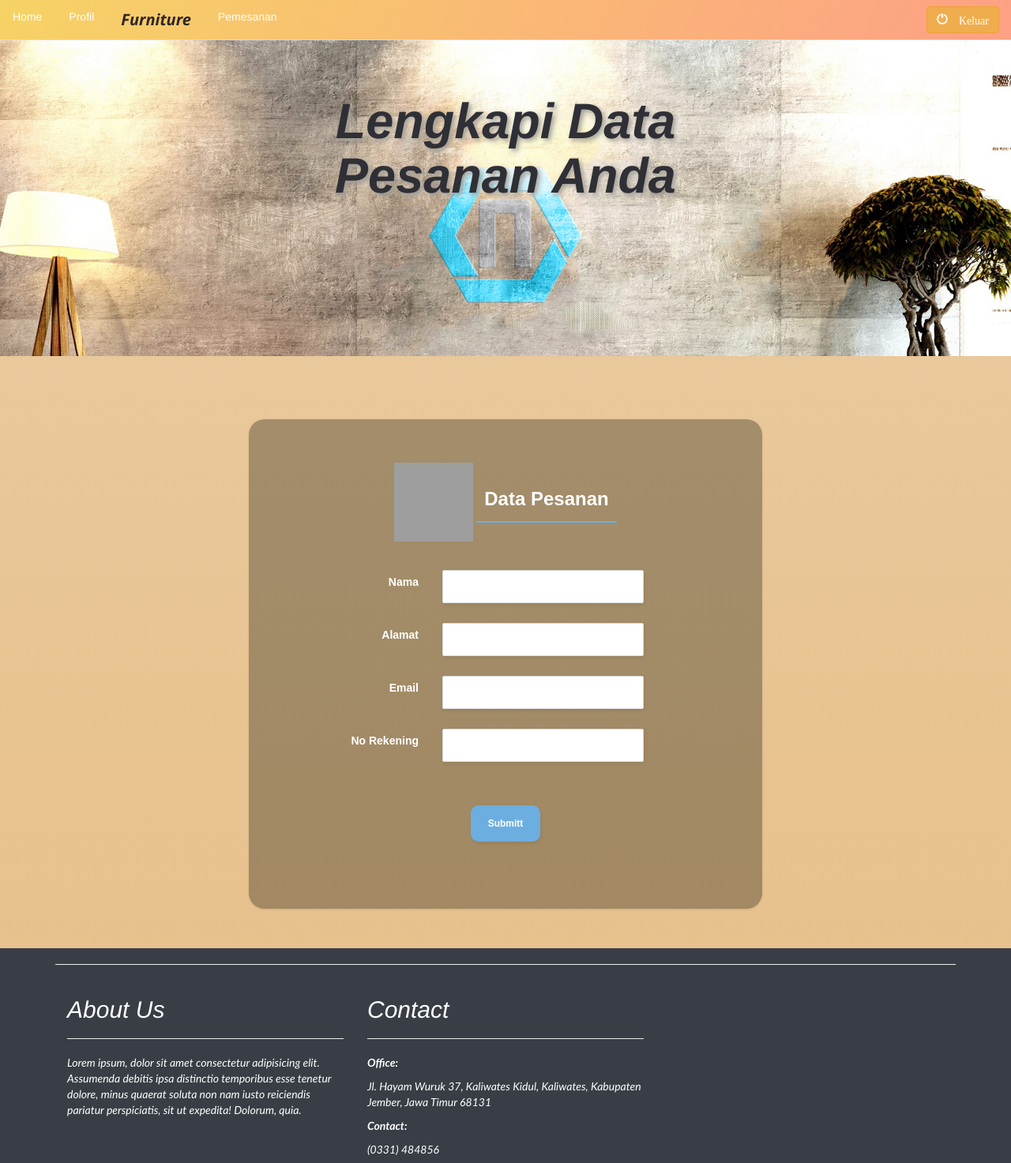
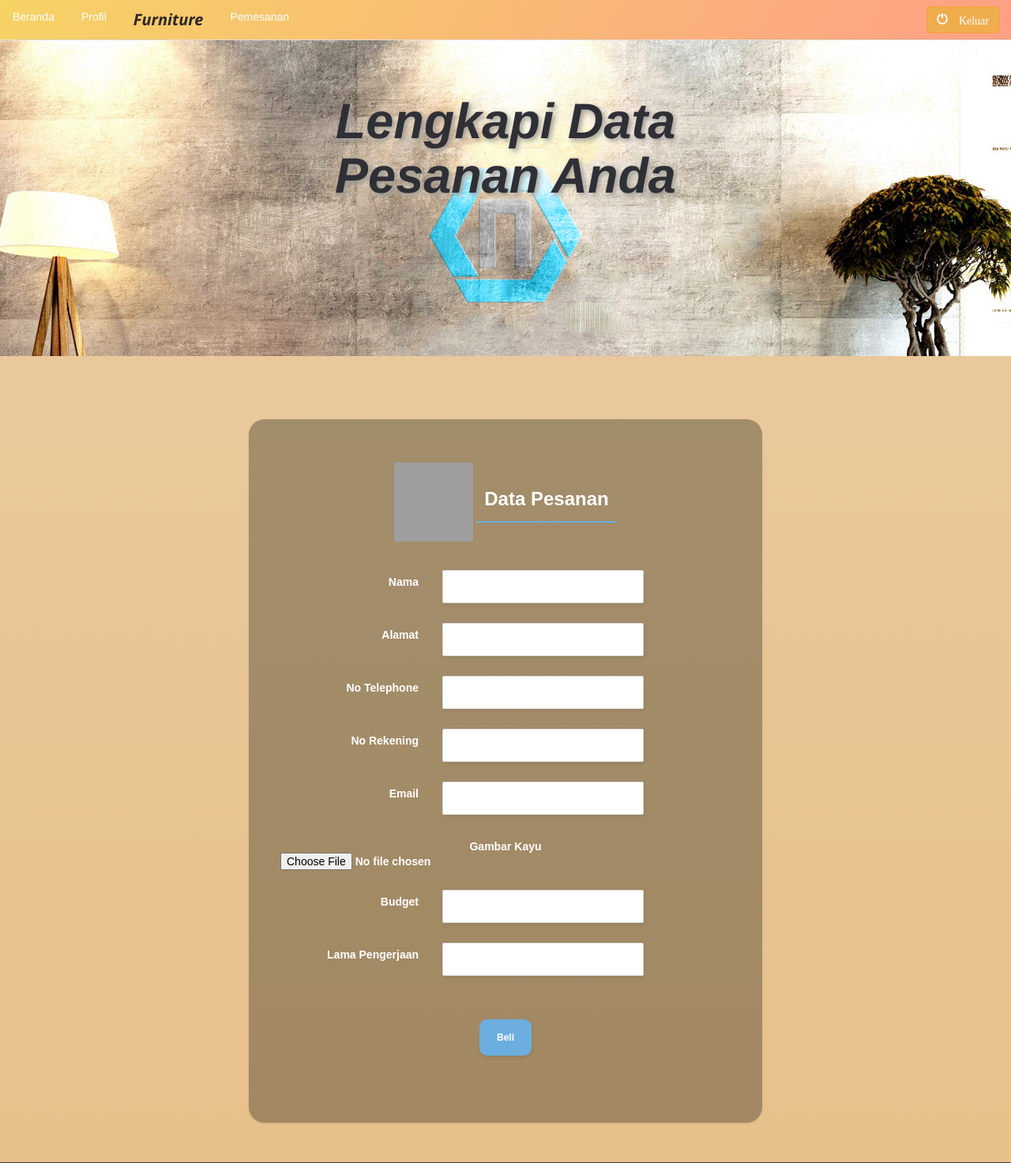
Before and after one commit to rigasari28/ppljatifix, a PHP site: page /request.php in a window 1280 px wide. Shown: the top 1473 px of the page at 79% size. Run offline with PHP 8.4, Linux system fonts and the light colour scheme; the visitor is signed in with stand-in values (Sample User, id 1); data that the repository does not hold is empty; grey boxes are pictures that could not be loaded.

Commit message:
Add files via upload

```diff
--- a/function.php
+++ b/function.php
@@ -74,6 +74,77 @@ function tambahpk ($data){
 
 	return mysqli_affected_rows($conn);
 }
+
+function tambahrequest ($data){
+	global $conn;
+	$id = $_SESSION['id'];
+	$nama = htmlspecialchars($data["nama"]);
+	$alamat = htmlspecialchars($data["alamat"]);
+	$telp = htmlspecialchars($data["telp"]);
+	$norek = htmlspecialchars($data["norek"]);
+	$email = htmlspecialchars($data["email"]);
+	$referensi = htmlspecialchars($data["referensi"]);
+	$budget = htmlspecialchars($data["budget"]);
+	$waktu = htmlspecialchars($data["waktu"]);
+
+	$referensi = uploadreferensi();
+	if(! $referensi){
+		return false;
+	}
+		$query ="INSERT INTO request
+			VALUES
+			('','$id','$nama', '$alamat', '$telp','$norek','$email','$referensi','$budget', '$waktu','menunggu konfirmasi')
+	";
+	mysqli_query($conn, $query);
+
+	return mysqli_affected_rows($conn);
+}
+function uploadreferensi(){
+
+	$namaFile = $_FILES['referensi']['name'];
+	$ukuranFile = $_FILES['referensi']['size'];
+	$error =$_FILES['referensi']['error'];
+	$tmpName = $_FILES['referensi']['tmp_name'];
+
+	//cek upload ada apa nggak
+	if ($error === 4){
+		echo "<script>
+		alert('pilih gambar terlebih dahulu');
+		</script>";
+		return false;
+	}
+	//hanya gambar
+	$ekstensiGambarValid = ['jpg', 'jpeg', 'png'];
+	$ekstensiGambar = explode('.', $namaFile);
+	$ekstensiGambar =strtolower(end($ekstensiGambar));
+	if(!in_array($ekstensiGambar, $ekstensiGambarValid)){
+
+		echo "<script>
+		alert('yang anda upload bukan gambar!');
+		</script>";
+		return false;
+	}
+
+	//cek jika ukurannya terlalu besar
+	if ($ukuranFile > 1000000){
+
+		echo "<script>
+		alert('ukuran gambar terlalu besar');
+		</script>";
+		return false;
+	}
+
+	//jika lolos gambar berhasil di upload
+	// generate nama baru
+
+	$namaFileBaru = uniqid();
+	$namaFileBaru .= '.';
+	$namaFileBaru .= $ekstensiGambar;
+
+
+	move_uploaded_file($tmpName, 'gambarrequest/'. $namaFileBaru);
+	return $namaFileBaru;
+}
 function uploadbukti(){
 
 	$namaFile = $_FILES['noper']['name'];
@@ -136,7 +207,7 @@ function tambah($data){
 	}
 	$query ="INSERT INTO produk
 			VALUES
-			('','$namaproduk', '$hargaproduk', '$stok', '$gambarproduk')
+			('','20','meubel','$namaproduk', '$hargaproduk', '$stok', '$gambarproduk', 'meubel')
 	";
 	mysqli_query($conn, $query);
 
@@ -256,6 +327,7 @@ function ubah($data){
 // }
 function tambahky($data){
 	global $conn;
+	$id = $_SESSION['id'];
 	$identitas = htmlspecialchars($data["identitas"]);
 	$diameter = htmlspecialchars($data["diameter"]);
 	$panjang = htmlspecialchars($data["panjang"]);
@@ -269,7 +341,7 @@ function tambahky($data){
 	}
 	$query ="INSERT INTO kayu
 			VALUES
-			('','$identitas','$diameter','$panjang', '$hargakayu', '$stokkayu', '$gambarkayu')
+			('','$id','$identitas','$diameter','$panjang', '$hargakayu', '$stokkayu', '$gambarkayu')
 	";
 	mysqli_query($conn, $query);
 
--- a/request.php
+++ b/request.php
@@ -2,8 +2,31 @@
 
 
 require 'function.php';
+$id = $_SESSION['id'];
+if (isset($_POST["request"])){
 
-$produk = query(" SELECT * FROM produk ");
+
+    //var_dump($_POST);
+    //var_dump($_FILEs);
+    // die;
+
+    if (tambahrequest ( $_POST) > 0){
+        echo "
+        <script>
+        alert('data behasil ditambahkan');
+        document.location.href = 'cusfurniture.php'
+        </script>
+        ";
+
+    } else {
+        echo "
+        <script>
+        alert('data gagal ditambahkan');
+        document.location.href = 'cusfurniture.php'
+        </script>
+        ";
+    }
+}
 
 
  ?>
@@ -61,11 +84,11 @@ height: 400px
     <script src="https://ajax.googleapis.com/ajax/libs/jquery/1.12.4/jquery.min.js"></script>
     <script src="js/bootstrap.min.js"></script>
     <ul class="nav nav-tabs" style="background-image: linear-gradient(120deg, #f6d365 0%, #fda085 100%);">
-        <li role="presentation"><a href="cus.php" style="color: white;">Home</a></li>
+        <li role="presentation"><a href="cus.php" style="color: white;">Beranda</a></li>
         <li role="presentation"><a href="cus_profil.php" style="color:white">Profil </a></li>
         <li role="presentation"><a href="#" style=" text-decoration:none; color: rgb(46, 38, 38);font-family: segoe ui; font-size: 20px">
                 <strong> <i> Furniture </i> </strong> </a></li>
-        <li role="presentation"><a href="#" style="color: white;">Pemesanan</a></li>
+        <li role="presentation"><a href="Cus_Pemesanan.php" style="color: white;">Pemesanan</a></li>
 
         <div id="navbar" class="navbar-collapse collapse" >
 
@@ -89,7 +112,7 @@ height: 400px
     <div class="container">
         <div class="row register-form" id="form">
             <div class="col-md-8 col-md-offset-2">
-                <form class="form-horizontal custom-form" id="form" style="background:rgba(0,9,0,0.3)">
+                <form class="form-horizontal custom-form" id="form" style="background:rgba(0,9,0,0.3)" action="" method="post" enctype="multipart/form-data">
 
                     <img src="./gambar/kranjang.png" width="100" height="100">
 
@@ -99,7 +122,7 @@ height: 400px
                             <label class="control-label" for="name-input-field" style="color:white">Nama</label>
                         </div>
                         <div class="col-sm-6 input-column">
-                            <input class="form-control" type="text">
+                            <input class="form-control" type="text" name="nama" id="nama" required="">
                         </div>
                     </div>
                     <div class="form-group">
@@ -107,29 +130,59 @@ height: 400px
                             <label class="control-label" for="email-input-field" style="color:white">Alamat </label>
                         </div>
                         <div class="col-sm-6 input-column">
-                            <input class="form-control" type="text">
+                            <input class="form-control" type="text" name="alamat" id="alamat" required="">
+                        </div>
+                    </div>
+                     <div class="form-group">
+                        <div class="col-sm-4 label-column">
+                            <label class="control-label" for="text-input-field" style="color:white">No Telephone </label>
+                        </div>
+                        <div class="col-sm-6 input-column">
+                            <input class="form-control" type="number" name="telp" id="telp" required="">
+                        </div>
+                    </div>
+                     <div class="form-group">
+                        <div class="col-sm-4 label-column">
+                            <label class="control-label" for="number-input-field" style="color:white">No Rekening </label>
+                        </div>
+                        <div class="col-sm-6 input-column">
+                            <input class="form-control" type="text" name="norek" id="norek" required="">
                         </div>
                     </div>
                     <div class="form-group">
                         <div class="col-sm-4 label-column">
-                            <label class="control-label" for="pawssword-input-field" style="color:white">Email
+                            <label class="control-label" for="email-input-field" style="color:white">Email
                             </label>
                         </div>
                         <div class="col-sm-6 input-column">
-                            <input class="form-control" type="email">
+                            <input class="form-control" type="email" name="email" id="email" required="">
                         </div>
                     </div>
 
+                  <div class="form-group">
+                    <label class="control-label" for="referensi" style="color:white">Gambar Kayu</label>
+                    <input type="file" name="referensi" id="referensi" style="color:white" required="">
+                </div>
+                <div class="form-group">
+                        <div class="col-sm-4 label-column">
+                            <label class="control-label" for="number-input-field" style="color:white">Budget
+                            </label>
+                        </div>
+                        <div class="col-sm-6 input-column">
+                            <input class="form-control" type="number" name="budget" id="budget" required="">
+                        </div>
+                    </div>
                     <div class="form-group">
                         <div class="col-sm-4 label-column">
-                            <label class="control-label" for="dropdown-input-field" style="color:white">No Rekening</label>
+                            <label class="control-label" for="number-input-field" style="color:white">Lama Pengerjaan
+                            </label>
                         </div>
                         <div class="col-sm-6 input-column">
-                            <input class="form-control" type="text">
+                            <input class="form-control" type="number" name="waktu" id="waktu" required="">
                         </div>
                     </div>
 
-                    <button class="btn btn-default btn-sm submit-button" type="submit" style="border-radius:10px">Submitt</button>
+                    <button class="btn btn-default btn-sm submit-button" name="request" type="submit" style="border-radius:10px">Beli</button>
                 </form>
             </div>
         </div>
```
Also changed, not shown: verifadmin.php (added, +138 -0 lines).
